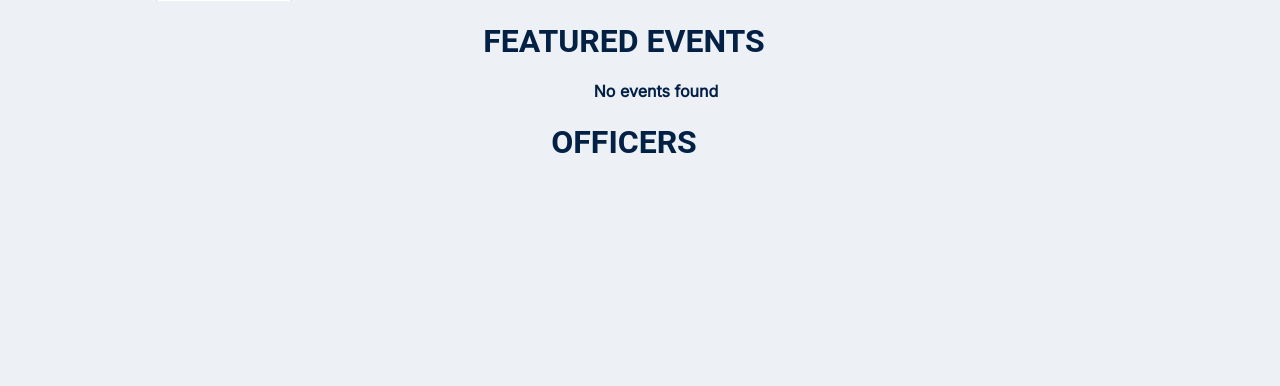
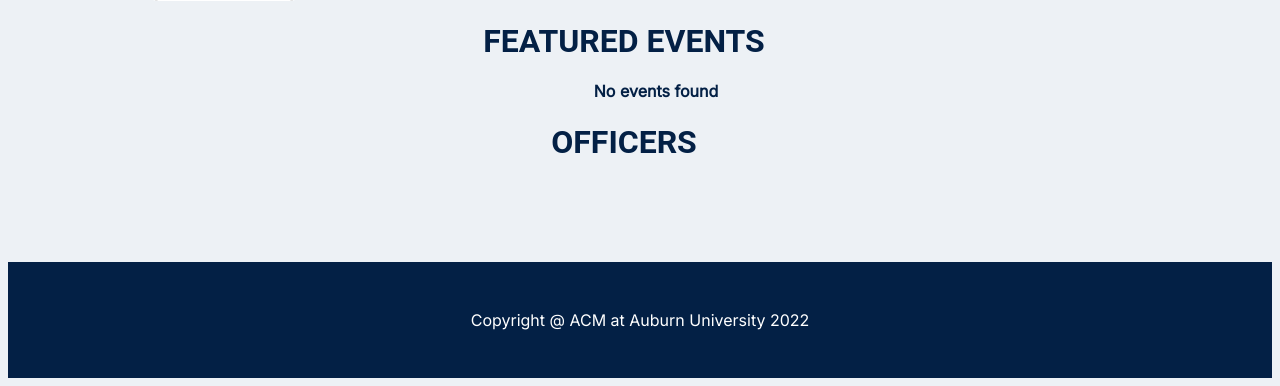
Before and after one commit to Auburn-ACM/acmsite, a Django app: template acmsite/templates/acmsite/index.html in a window 1280 px wide. Shown: the part 1337-1723 px from the top of the page. Before the commit the page ends 1490 px from the top, so only its background shows below. Run offline with Django 3.2, Linux system fonts and the light colour scheme; the template is opened without the code that fills it, so the values that code supplies are empty.

Commit message:
added footer

```diff
--- a/acmsite/static/acmsite/style.css
+++ b/acmsite/static/acmsite/style.css
@@ -21,6 +21,9 @@ a {
 }
 .fixed {
     position: fixed;
+}
+.relative {
+    position: relative;
 }
 
 /* FONTS */
@@ -79,6 +82,9 @@ a {
 .text-light-blue {
     color: var(--au-light-blue);
 }
+.text-white {
+    color: white;
+}
 .text-center{
     text-align: center;
 }
@@ -95,6 +101,9 @@ a {
 }
 .bg-black {
     background-color: black;
+}
+.bg-dark-blue {
+    background-color: var(--au-dark-blue);
 }
 
 /* FLEX CLASSES */
@@ -138,6 +147,9 @@ a {
 .right-0 {
     right: 0;
 }
+.bottom-0 {
+    bottom: 0;
+}
 
 /* MARGIN CLASSES */
 .mx-1{
@@ -173,6 +185,10 @@ a {
 }
 .p-0\.25 {
     padding: 0.25rem !important;
+}
+.py-2 {
+    padding-top: 2rem;
+    padding-bottom: 2rem;
 }
 
 /* LENGHT AND WIDTH */
--- a/acmsite/templates/acmsite/base.html
+++ b/acmsite/templates/acmsite/base.html
@@ -46,8 +46,11 @@
       </div>
     </div>
     {% comment %} TODO figure out semantic HTML tag for this {% endcomment %}
-    <div class="mt-5 mr-2">
+    <div class="mt-5 mr-2 mt-5">
       {% block content %} {% endblock %}
     </div>
+    <footer class="bg-dark-blue w-100 py-2 mt-5 relative bottom-0">
+      <p class="font-secondary text-white text-center">Copyright @ ACM at Auburn University 2022</p>
+    </footer>
   </body>
 </html>
--- a/acmsite/templates/acmsite/index.html
+++ b/acmsite/templates/acmsite/index.html
@@ -86,7 +86,7 @@
     {% endif %}
 
     <h1 class="mx-auto text-center text-dark-blue">OFFICERS</h1>
-    <div class="flex-row px-1 justify-around gap-1 w-100 absolute">
+    <div class="flex-row px-1 justify-around gap-1 w-100">
         {% for position, first, last in officer_list %}
         <div class="officer">
             <div class="officer-body">
```
